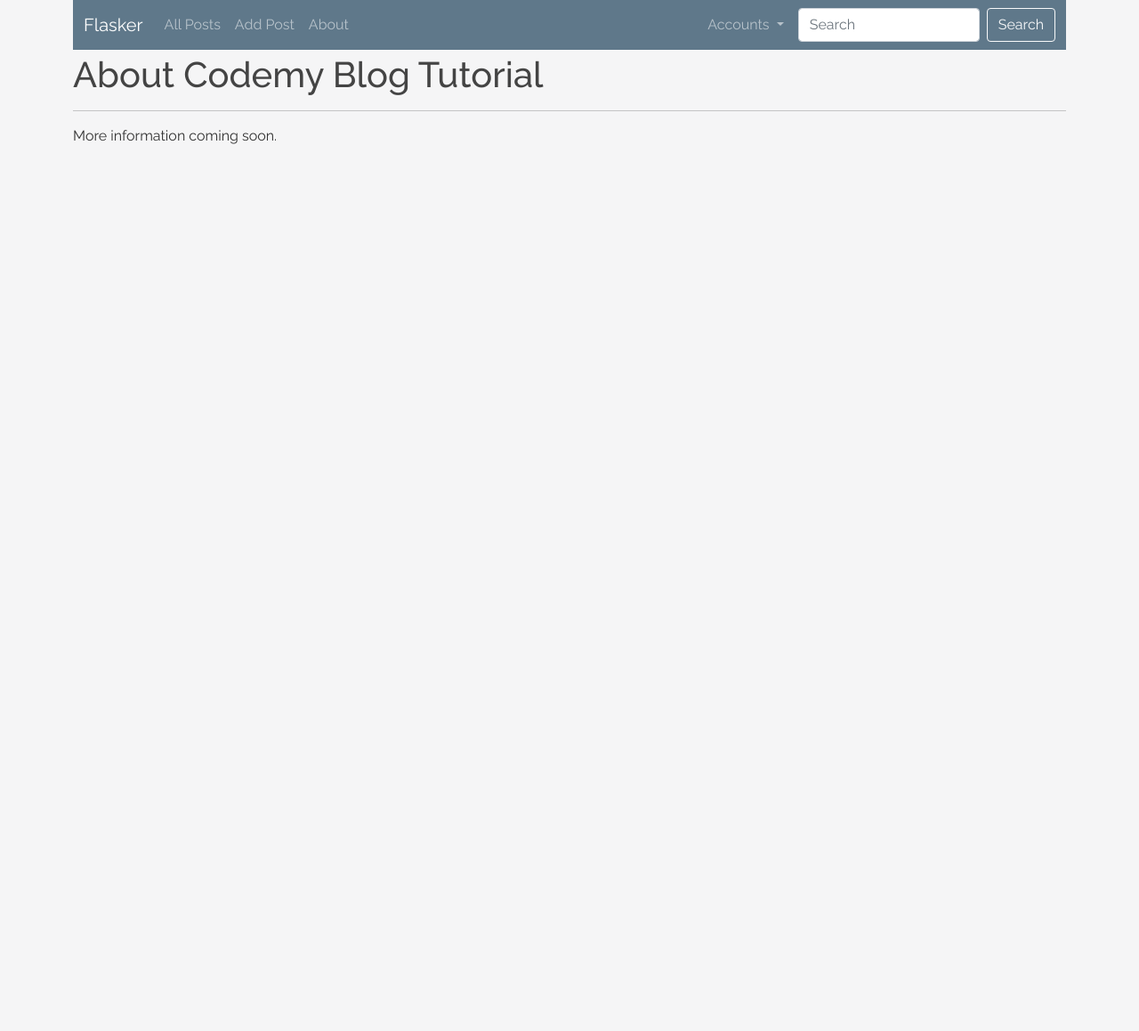
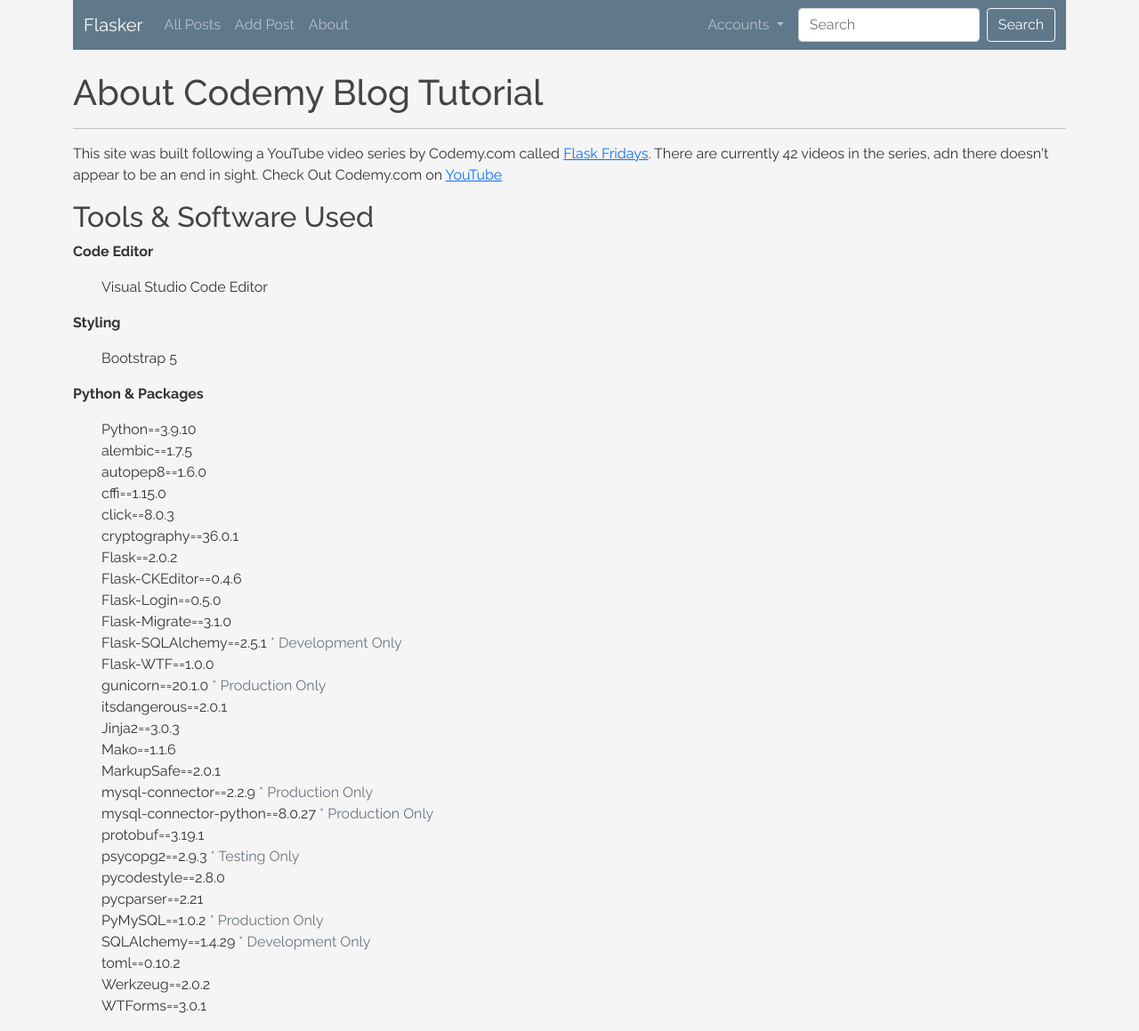
Before and after one commit to drobb2020/flasker, a Flask app: page /about in a window 1280 px wide. Shown: the whole page at 89% size. Before the commit the page ends 162 px from the top, so only its background shows below. Run offline with Flask 2, Linux system fonts and the light colour scheme; some libraries are stand-ins or nearby versions.

Commit message:
Style changes and other modifications

```diff
--- a/app.py
+++ b/app.py
@@ -187,19 +187,25 @@ def dashboard():
         name_to_update.username = request.form['username']
         name_to_update.about_author = request.form['about_author']
         name_to_update.favorite_quote = request.form['favorite_quote']
-        name_to_update.profile_pic = request.files['profile_pic']
-        pic_filename = secure_filename(name_to_update.profile_pic.filename)
-        pic_name = str(uuid.uuid1()) + "_" + pic_filename
-        name_to_update.profile_pic.save(os.path.join(
-            app.config['UPLOAD_FOLDER'], pic_name))
-        name_to_update.profile_pic = pic_name
-        try:
+
+        if request.files['profile_pic']:
+            name_to_update.profile_pic = request.files['profile_pic']
+            pic_filename = secure_filename(name_to_update.profile_pic.filename)
+            pic_name = str(uuid.uuid1()) + "_" + pic_filename
+            name_to_update.profile_pic.save(os.path.join(
+                app.config['UPLOAD_FOLDER'], pic_name))
+            name_to_update.profile_pic = pic_name
+            try:
+                db.session.commit()
+                flash("User updated successfully.", 'success')
+                return render_template('dashboard.html', form=form, name_to_update=name_to_update, title='Update')
+            except:
+                flash("User update failed. Try again.", 'warning')
+                return render_template('dashboard.html', form=form, name_to_update=name_to_update, title='Update')
+        else:
             db.session.commit()
-            flash("User updated successfully.", 'success')
-            return render_template('dashboard.html', form=form, name_to_update=name_to_update, title='Update')
-        except:
-            flash("User update failed. Try again.", 'warning')
-            return render_template('dashboard.html', form=form, name_to_update=name_to_update, title='Update')
+            flash("User profile updated successfully.", 'success')
+            return render_template('dashboard.html', form=form, name_to_update=name_to_update)
     else:
         return render_template('dashboard.html', form=form, name_to_update=name_to_update, title='Update')
     return render_template('dashboard.html', title='Dashboard')
--- a/templates/about.html
+++ b/templates/about.html
@@ -1,7 +1,53 @@
 {% extends "base.html" %}
 
 {% block content %}
-  <h1 class="mt-1">About Codemy Blog Tutorial</h1>
+<style>
+  ul {
+    list-style: none;
+  }
+</style>
+  <h1 class="mt-4">About Codemy Blog Tutorial</h1>
   <hr />
-  <p>More information coming soon.</p>
+  <p>This site was built following a YouTube video series by Codemy.com called <a href="https://www.youtube.com/playlist?list=PLCC34OHNcOtolz2Vd9ZSeSXWc8Bq23yEz">Flask Fridays</a>. There are currently 42 videos in the series, adn there doesn't appear to be an end in sight. Check Out Codemy.com on <a href="https://www.youtube.com/c/Codemycom">YouTube</a></p>
+
+  <h2>Tools & Software Used</h2>
+  <p><strong>Code Editor</strong></p>
+  <ul>
+    <li>Visual Studio Code Editor</li>
+  </ul>
+  <p><strong>Styling</strong></p>
+  <ul>
+    <li>Bootstrap 5</li>
+  </ul>
+  <p><strong>Python & Packages</strong></p>
+  <ul>
+    <li>Python==3.9.10</li>
+    <li>alembic==1.7.5</li>
+    <li>autopep8==1.6.0</li>
+    <li>cffi==1.15.0</li>
+    <li>click==8.0.3</li>
+    <li>cryptography==36.0.1</li>
+    <li>Flask==2.0.2</li>
+    <li>Flask-CKEditor==0.4.6</li>
+    <li>Flask-Login==0.5.0</li>
+    <li>Flask-Migrate==3.1.0</li>
+    <li>Flask-SQLAlchemy==2.5.1 <span class="text-muted">* Development Only</span></li>
+    <li>Flask-WTF==1.0.0</li>
+    <li>gunicorn==20.1.0 <span class="text-muted">* Production Only</span></li>
+    <li>itsdangerous==2.0.1</li>
+    <li>Jinja2==3.0.3</li>
+    <li>Mako==1.1.6</li>
+    <li>MarkupSafe==2.0.1</li>
+    <li>mysql-connector==2.2.9 <span class="text-muted">* Production Only</span></li>
+    <li>mysql-connector-python==8.0.27 <span class="text-muted">* Production Only</span></li>
+    <li>protobuf==3.19.1</li>
+    <li>psycopg2==2.9.3 <span class="text-muted">* Testing Only</span></li>
+    <li>pycodestyle==2.8.0</li>
+    <li>pycparser==2.21</li>
+    <li>PyMySQL==1.0.2 <span class="text-muted">* Production Only</span></li>
+    <li>SQLAlchemy==1.4.29 <span class="text-muted">* Development Only</span></li>
+    <li>toml==0.10.2</li>
+    <li>Werkzeug==2.0.2</li>
+    <li>WTForms==3.0.1</li>
+  </ul>
 {% endblock content %}
--- a/templates/add_post.html
+++ b/templates/add_post.html
@@ -2,7 +2,7 @@
 
 {% block content %}
 {% if current_user.is_authenticated %}
-  <h1>Add Blog Post:</h1>
+  <h1 class="mt-4">Add Blog Post:</h1>
   <form method="POST" class="shadow p-3 mb-5 bg-body rounded">
     {{ form.hidden_tag() }}
     {{ form.title.label(class="form-label") }}
--- a/templates/admin.html
+++ b/templates/admin.html
@@ -1,7 +1,7 @@
 {% extends "base.html" %}
 
 {% block content %}
-  <h2 class="mt-3">Admin Area</h2>
+  <h2 class="mt-4">Admin Area</h2>
   <p>You can perform administrative operations here.</p>
   <p>Additional functionality will be available soon.</p>
 {% endblock content %}
--- a/templates/dashboard.html
+++ b/templates/dashboard.html
@@ -1,7 +1,7 @@
 {% extends "base.html" %}
 
 {% block content %}
-<h1>User Dashboard</h1>
+<h1 class="mt-4">User Dashboard</h1>
 
 <div class="card mb-3" style="max-width: 800px;">
   <div class="row g-0">
@@ -16,8 +16,6 @@
           <p class="card-text mb-1"><strong>Email:</strong> {{ current_user.email }}</p>
           <p class="card-text mb-1"><strong>About Author:</strong> {{ current_user.about_author }}</p>
           <p class="card-text mb-1"><strong>Favorite Quote:</strong> {{ current_user.favorite_quote }}</p>
-          <p class="card-text">
-            <p class="card-text mb-1"><strong>Profile Picture:</strong> {{ current_user.profile_pic }}</p>
           <p class="card-text">
             <strong>Date Joined:</strong> {{ current_user.date_added }}
           </p>
--- a/templates/edit_post.html
+++ b/templates/edit_post.html
@@ -1,7 +1,7 @@
 {% extends "base.html" %}
 
 {% block content %}
-  <h1>Edit Blog Post:</h1>
+  <h1 class="mt-4">Edit Blog Post:</h1>
   <form method="POST" class="shadow p-3 mb-5 bg-body rounded">
     {{ form.hidden_tag() }}
     {{ form.title.label(class="form-label") }}
--- a/templates/login.html
+++ b/templates/login.html
@@ -1,7 +1,7 @@
 {% extends "base.html" %}
 
 {% block content %}
-<h1>Login</h1>
+<h1 class="mt-4">Login</h1>
   <form method="POST" class="shadow p-3 mb-5 bg-body rounded">
     {{ form.hidden_tag() }}
     {{ form.username.label(class="form-label") }}
--- a/templates/name.html
+++ b/templates/name.html
@@ -2,7 +2,7 @@
 
 {% block content %}
   {% if name %}
-    <div class="container mt-2 mb-2">
+    <div class="container mt-4 mb-3">
       <h1>Hello {{ name }}!</h1>
       <img src="{{ url_for('static', filename='images/img-01-sm.jpg') }}" alt="Edinburgh">
     </div>
--- a/templates/post.html
+++ b/templates/post.html
@@ -2,7 +2,7 @@
 
 {% block content %}
 
-<h1 class="mt-1 mb-3">{{ post.title }}</h1>
+<h1 class="mt-4 mb-3">{{ post.title }}</h1>
 <div class="card mb-3 shadow p-3 bg-body rounded" style="max-width: 800px">
   <div class="row g-0">
     <div class="col-md-4">
--- a/templates/posts.html
+++ b/templates/posts.html
@@ -2,7 +2,7 @@
 
 {% block content %}
 
-<h1 class="mt-1 mb-3">Flasker Blog Posts</h1>
+<h1 class="mt-4 mb-3">Flasker Blog Posts</h1>
 {% for post in posts %}
 <div class="card mb-3 shadow p-3 bg-body rounded" style="max-width: 800px">
   <div class="row g-0">
--- a/templates/search.html
+++ b/templates/search.html
@@ -1,7 +1,7 @@
 {% extends "base.html" %}
 
 {% block content %}
-<h2 class="my-3">You searched for: <em>{{ searched }}</em></h2>
+<h2 class="mt-4 mb-3">You searched for: <em>{{ searched }}</em></h2>
 {% if posts %}
 
 {% for post in posts %}
--- a/templates/update.html
+++ b/templates/update.html
@@ -2,7 +2,7 @@
 
 {% block content %}
 {% if name_to_update.id == current_user.id %}
-  <h1>Update Profile...</h1>
+  <h1 class="mt-4">Update Profile...</h1>
   <form action="/update/{{ name_to_update.id }}" method="POST" class="shadow p-3 mb-5 bg-body rounded">
     {{ form.hidden_tag() }}
     {{ form.name.label(class="form-label") }}
@@ -20,7 +20,7 @@
     <a href="{{ url_for('dashboard') }}" class="btn btn-outline-secondary mb-3">Return to Dashboard</a>
   </form>
 {% else %}
-<div class="alert alert-warning alert-dismissible fade show mt-2 mb-2" role="alert"">
+<div class="alert alert-warning alert-dismissible fade show mt-4 mb-3" role="alert"">
     Sorry, you cannot update the profile of another user.
   <button type="button" class="btn-close" data-bs-dismiss="alert" aria-label="Close"></button>
 </div>
--- a/templates/user.html
+++ b/templates/user.html
@@ -1,7 +1,7 @@
 {% extends "base.html" %}
 
 {% block content %}
-  <h1>Hello, I'm {{ name|capitalize }}!</h1>
+  <h1 class="mt-4">Hello, I'm {{ name|capitalize }}!</h1>
   <img src="{{ url_for ('static', filename='images/david.png') }}" alt="David">
   <p id="demo">This is stuff...</p>
 
```
Also changed, not shown: templates/add_user.html (+4 -4 lines), templates/index.html (+4 -4 lines), README.md.
